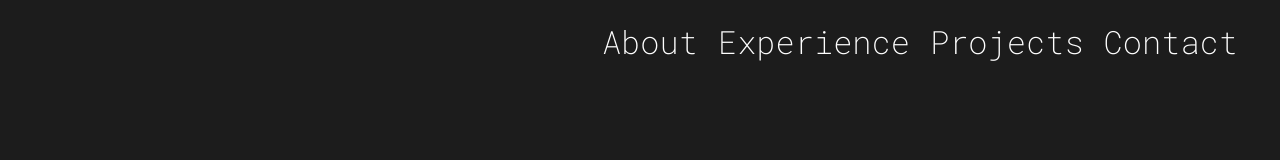
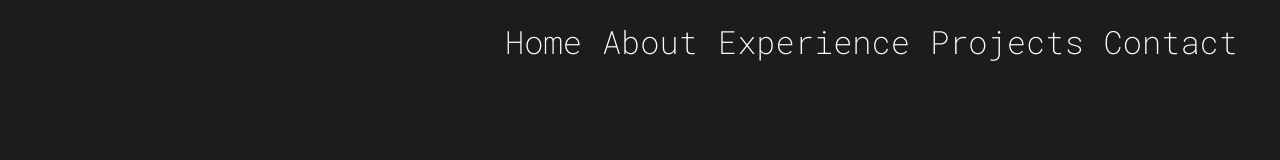
Before and after one commit to matheuslincon/portfolio-nology, a plain HTML site: page index.html in a window 1280 px wide. Shown: the top 160 px of the page. Drawn offline with Linux system fonts and the light colour scheme.

Commit message:
added home secion on navbar and readme content

```diff
--- a/index.html
+++ b/index.html
@@ -13,12 +13,13 @@
 </head>
 <body>
     <nav class="navbar">
+        <a href="#home">Home</a>
         <a href="#about">About</a>
         <a href="#experience">Experience</a>
         <a href="#project">Projects</a>
         <a href="#contact">Contact</a>
     </nav>
-    <section class="intro-section">
+    <section id="home" class="intro-section">
         <div class="intro-section__text">
             <h1>Matheus Lincon,
                 <br>
```
Also changed, not shown: 1 other file.
